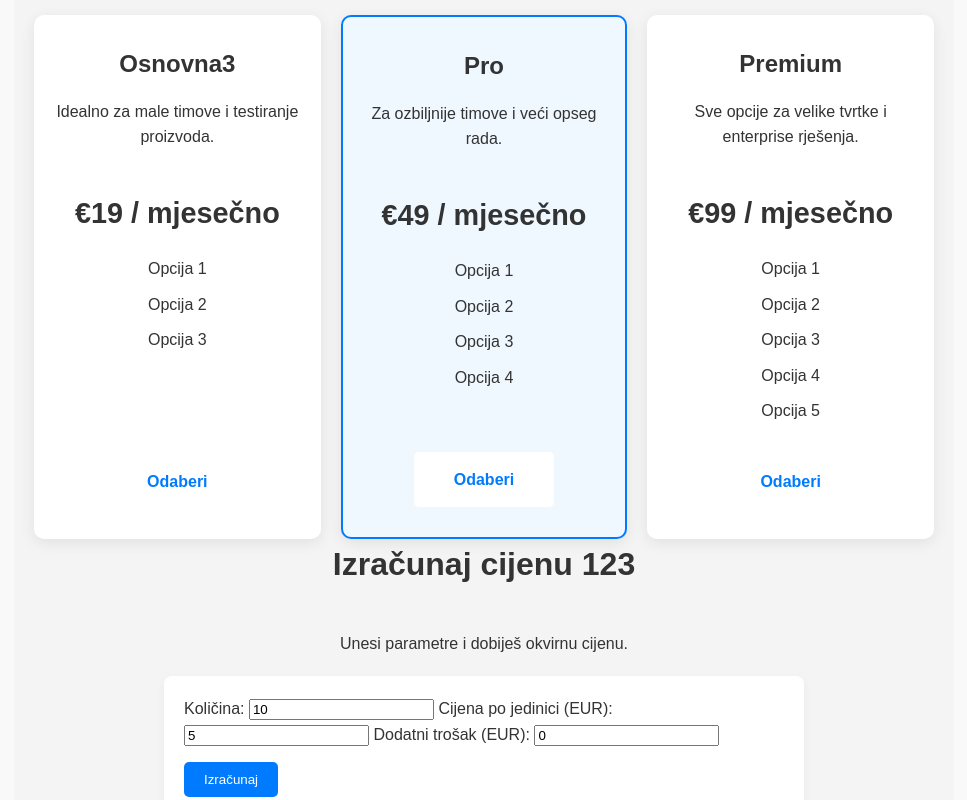
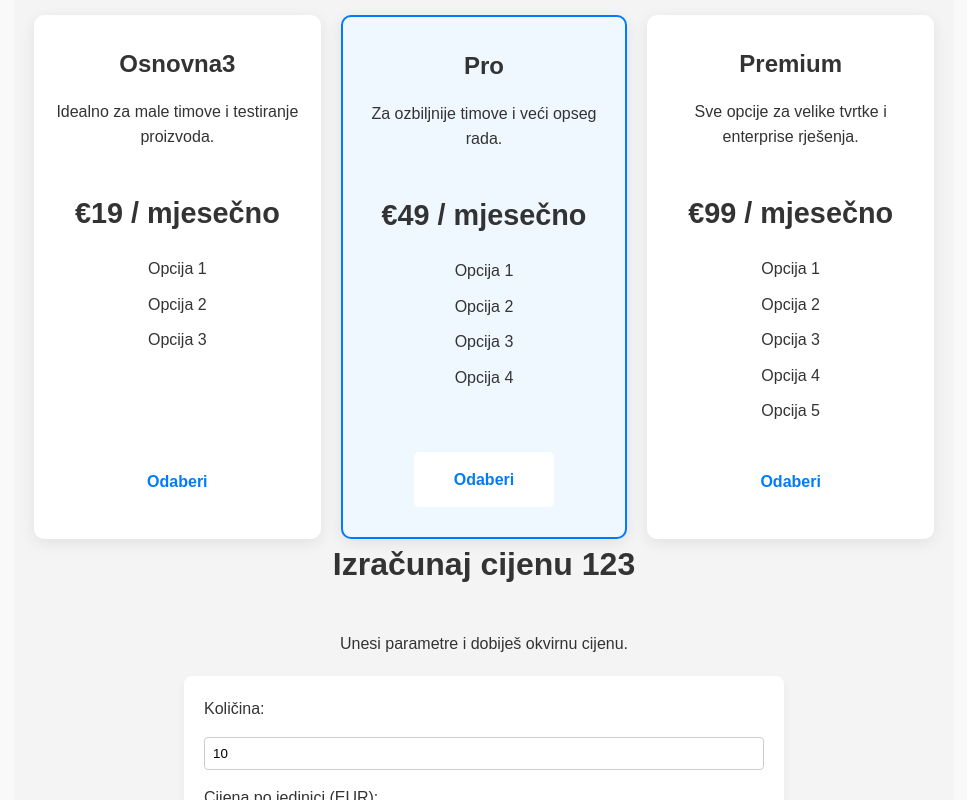
Before and after one commit to domagoj212/web-mvp, a plain HTML site: page index.html in a window 1280 px wide. Shown: the part 2000-2800 px from the top of the page, without its empty margins (156-1123 px from the left). Drawn offline with Linux system fonts and the light colour scheme.

Commit message:
Update style.css

```diff
--- a/css/style.css
+++ b/css/style.css
@@ -43,18 +43,21 @@ p { margin: 0 0 20px; }
   transition: 0.3s;
 }
 
-.cta:hover { background: #e6e6e6; }
+.cta:hover { background: #e6e6e6; cursor:pointer; }
 
 /* --- Section Styles --- */
 section { padding: 80px 0; background: #fff; }
 section.alt { background: #f4f4f4; }
 section h2 { text-align: center; margin-bottom: 40px; font-size: 2em; }
 
+/* --- Grid --- */
 .grid {
   display: grid;
   grid-template-columns: repeat(auto-fit, minmax(250px, 1fr));
   gap: 20px;
   text-align: center;
+  max-width: 900px;
+  margin: 0 auto;
 }
 
 /* --- Iframe wrapper --- */
@@ -86,14 +89,6 @@ section h2 { text-align: center; margin-bottom: 40px; font-size: 2em; }
     height: calc((7 / 10) * 100vw);
     max-height: 700px;
   }
-}
-
-/* --- Footer --- */
-footer {
-  text-align: center;
-  padding: 40px 20px;
-  background: #333;
-  color: #fff;
 }
 
 /* --- Pricing Cards --- */
@@ -143,3 +138,49 @@ footer {
   border: 2px solid #007bff;
   background: #f0f8ff;
 }
+
+/* --- Kalkulator Section --- */
+#calc {
+  max-width: 600px;
+  margin: 0 auto;
+}
+
+.calc-box {
+  background:#fff;
+  padding:20px;
+  border-radius:8px;
+  box-shadow:0 4px 10px rgba(0,0,0,0.05);
+  display:flex;
+  flex-direction:column;
+  gap:15px;
+}
+
+.calc-box input {
+  padding:8px;
+  border:1px solid #ccc;
+  border-radius:4px;
+  width:100%;
+  box-sizing:border-box;
+}
+
+.calc-box button {
+  padding:10px 20px;
+  background:#007bff;
+  color:#fff;
+  border:none;
+  border-radius:5px;
+  cursor:pointer;
+  font-weight:bold;
+}
+
+.calc-box button:hover {
+  background:#0056b3;
+}
+
+/* --- Footer --- */
+footer {
+  text-align: center;
+  padding: 40px 20px;
+  background: #333;
+  color: #fff;
+}
```
